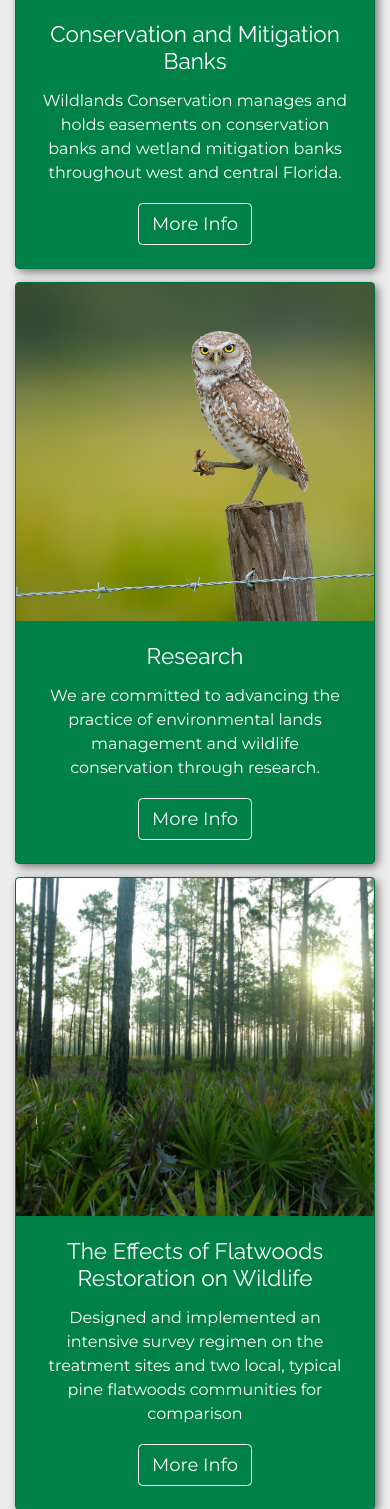
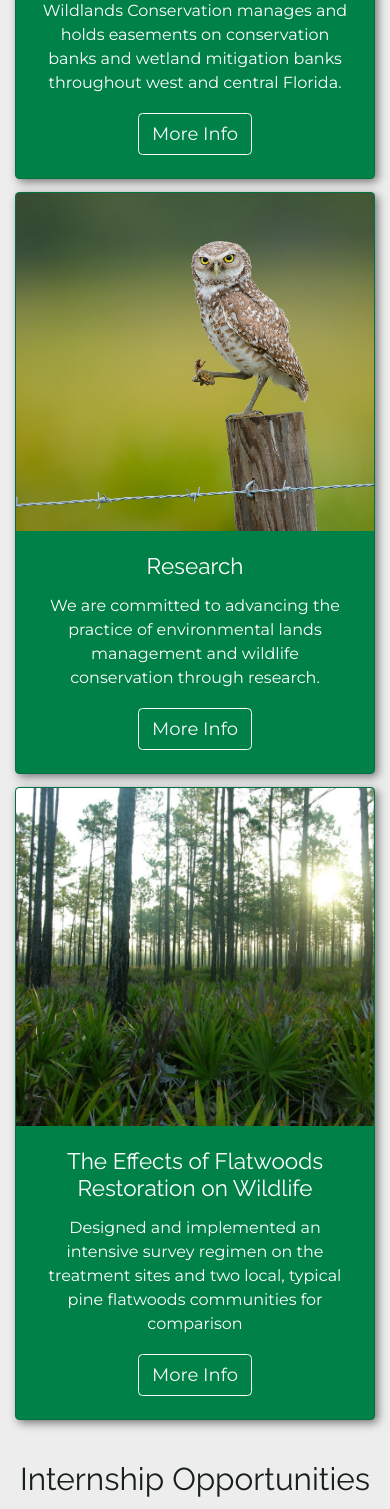
Before and after one commit to mjsumpter/wildlandsOfficial, a PHP site: page /index.html in a window 390 px wide. Shown: the part 4484-5993 px from the top of the page. Run offline with PHP 8.4, Linux system fonts and the light colour scheme; some libraries are stand-ins or nearby versions.

Commit message:
Fixed content position for mobile vs desktop

```diff
--- a/css/styles.css
+++ b/css/styles.css
@@ -431,7 +431,7 @@ a {
   left: 0;
   width: 100%; }
   .splash__photo {
-    height: 30.25rem;
+    height: 25.25rem;
     width: 100%;
     object-fit: cover; }
     @media only screen and (min-width: 600px) {
@@ -473,7 +473,7 @@ a {
 /*end fade in*/
 .content {
   position: relative;
-  top: 34.78rem;
+  top: 29.78rem;
   background: #EDEDED;
   padding: 0; }
   @media only screen and (min-width: 600px) {
--- a/scss/partials/components/_splash.scss
+++ b/scss/partials/components/_splash.scss
@@ -8,7 +8,7 @@
 	width: 100%;
 
 	&__photo {
-		height: 30.25rem;
+		height: 25.25rem;
 		width: 100%;
 		object-fit: cover;
 		@media #{$brk-sm}
--- a/scss/partials/layout/_homestyles.scss
+++ b/scss/partials/layout/_homestyles.scss
@@ -1,6 +1,6 @@
 .content {
 	position: relative;
-	top: 34.78rem;
+	top: 29.78rem;
 	background: $soft-white;
 	padding: 0;
 	@media #{$brk-sm}
```
